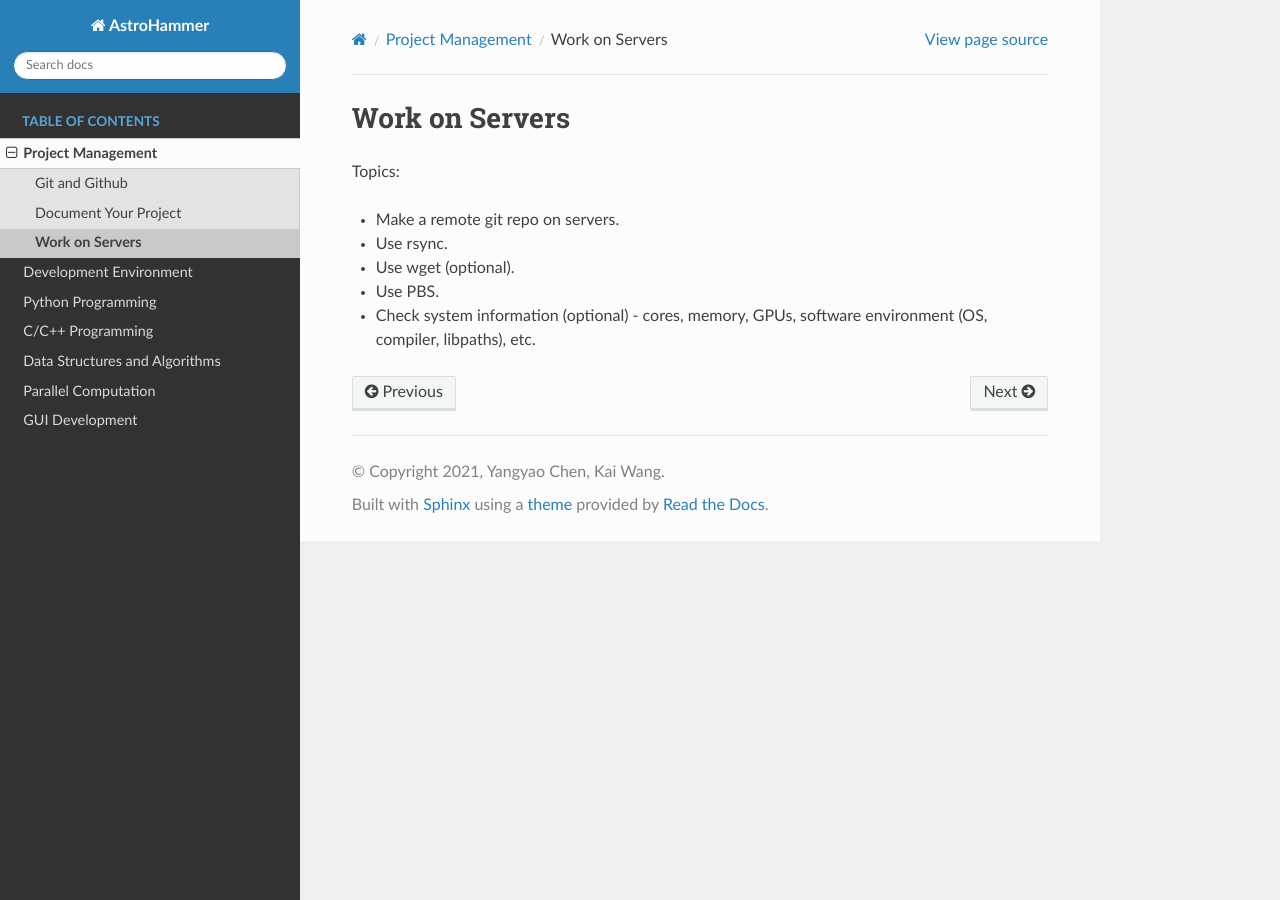
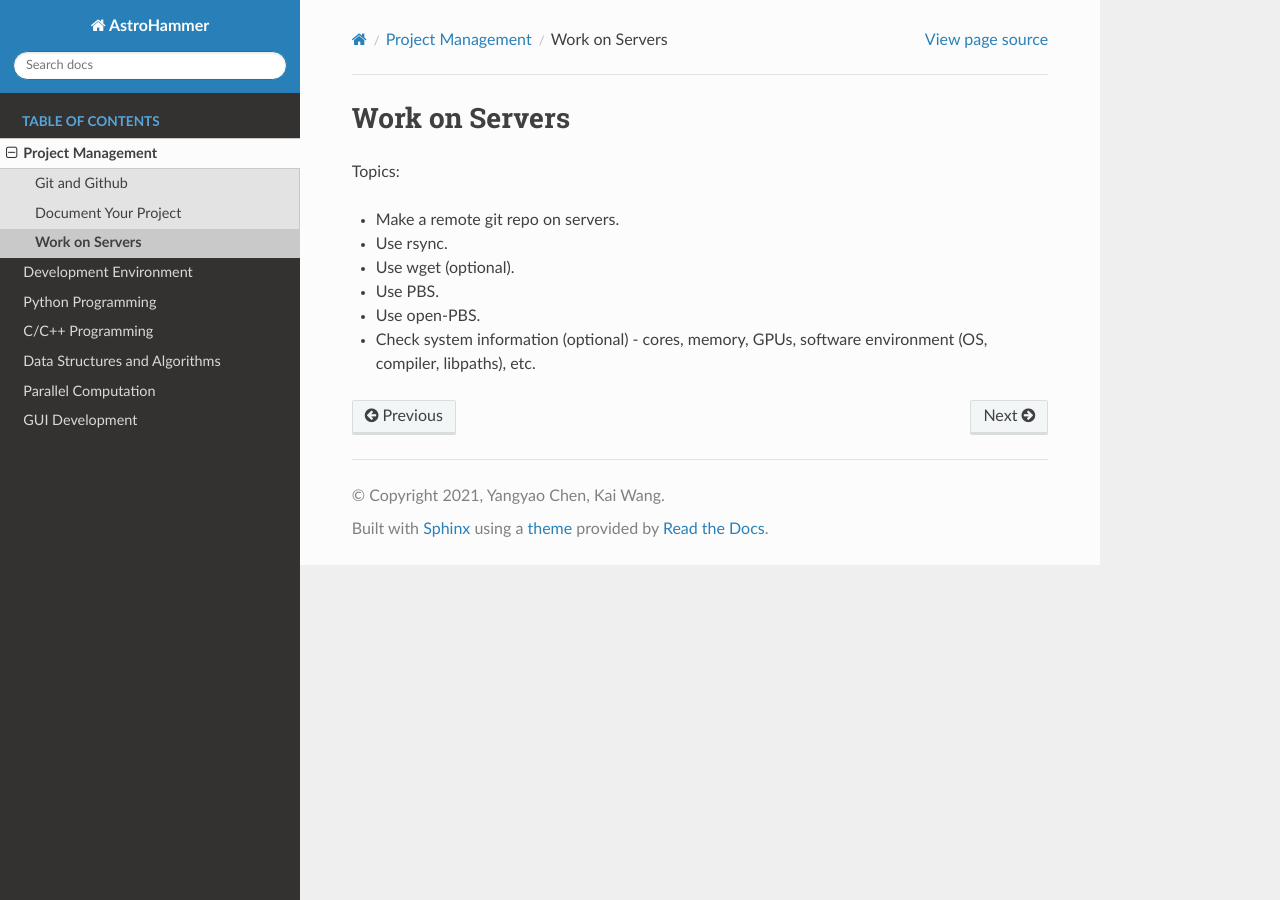
Before and after one commit to ChenYangyao/project-astro-hammer, a Sphinx documentation site: the page built from docs/usage/project-management/work-on-servers.rst, in a window 1280 px wide. Built offline with Sphinx 7.4.7 and the Read the Docs theme 2.0.0, drawn with Linux system fonts in a browser that asks for light colours.

Commit message:
Add openPBS.

```diff
--- a/docs/usage/project-management/work-on-servers.rst
+++ b/docs/usage/project-management/work-on-servers.rst
@@ -8,4 +8,5 @@ Topics:
 - Use rsync.
 - Use wget (optional).
 - Use PBS.
+- Use open-PBS.
 - Check system information (optional) - cores, memory, GPUs, software environment (OS, compiler, libpaths), etc.
```
